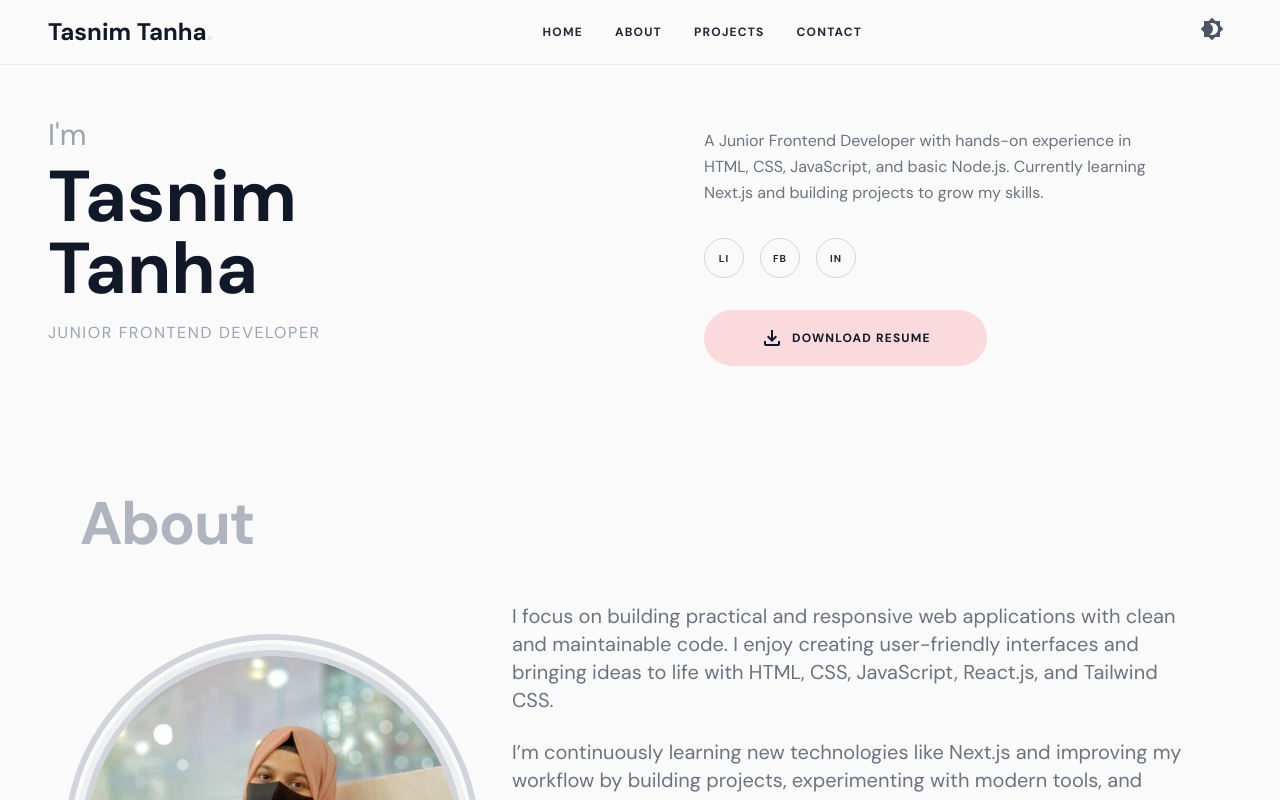
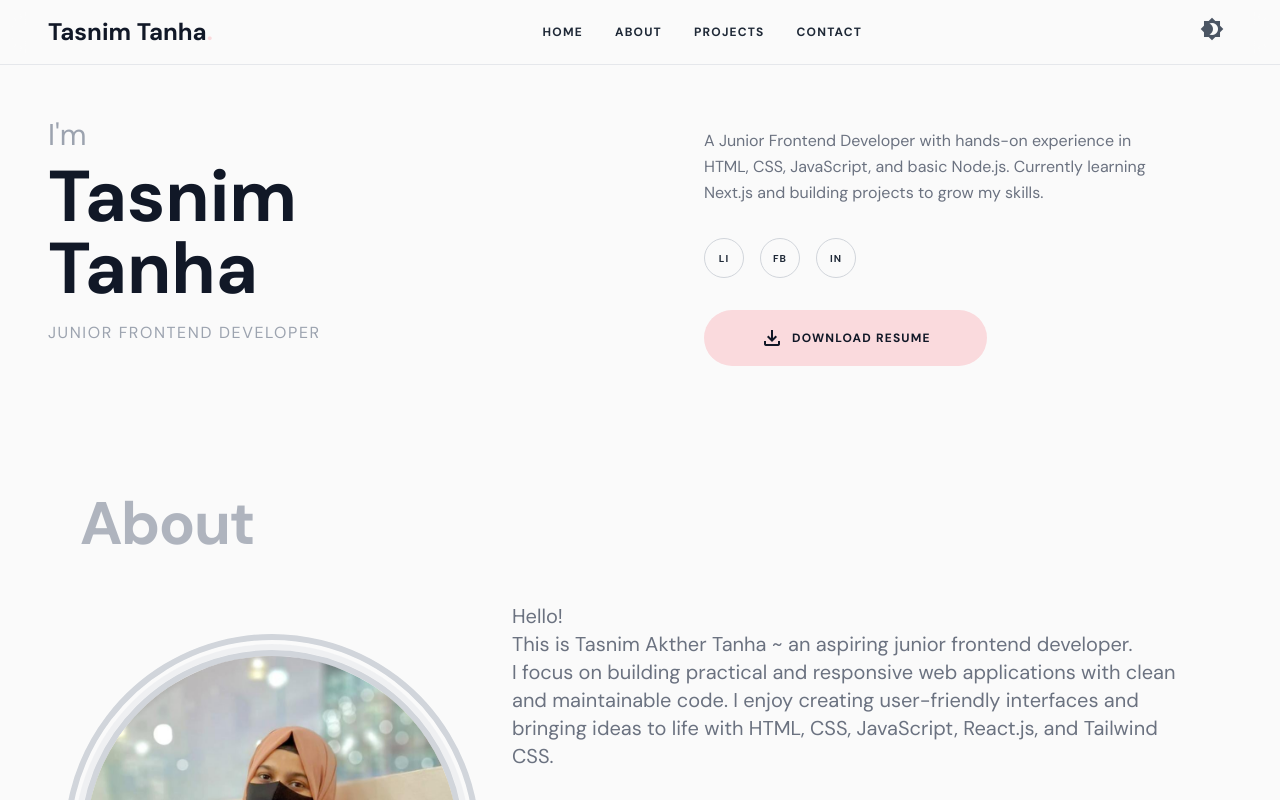
Before and after one commit to tasnim951/Portfoilo-tasnim-tanha, a React (Vite) app: page / in a window 1280 px wide. Shown: the top 800 px of the page. Built offline with nearby package versions, Linux system fonts and the light colour scheme.

Commit message:
edited pages

```diff
--- a/src/components/About.jsx
+++ b/src/components/About.jsx
@@ -46,7 +46,9 @@ export default function About() {
                             viewport={{ once: true }}
                             transition={{ duration: 0.6 }}
                         >
-                            I focus on building practical and responsive web applications with clean and maintainable code. I enjoy creating user-friendly interfaces and bringing ideas to life with HTML, CSS, JavaScript, React.js, and Tailwind CSS.
+     Hello! <br />
+     This is Tasnim Akther Tanha ~ an aspiring junior frontend developer. <br />
+   I focus on building practical and responsive web applications with clean and maintainable code. I enjoy creating user-friendly interfaces and bringing ideas to life with HTML, CSS, JavaScript, React.js, and Tailwind CSS.
                         </motion.p>
 
                         <motion.p
```
